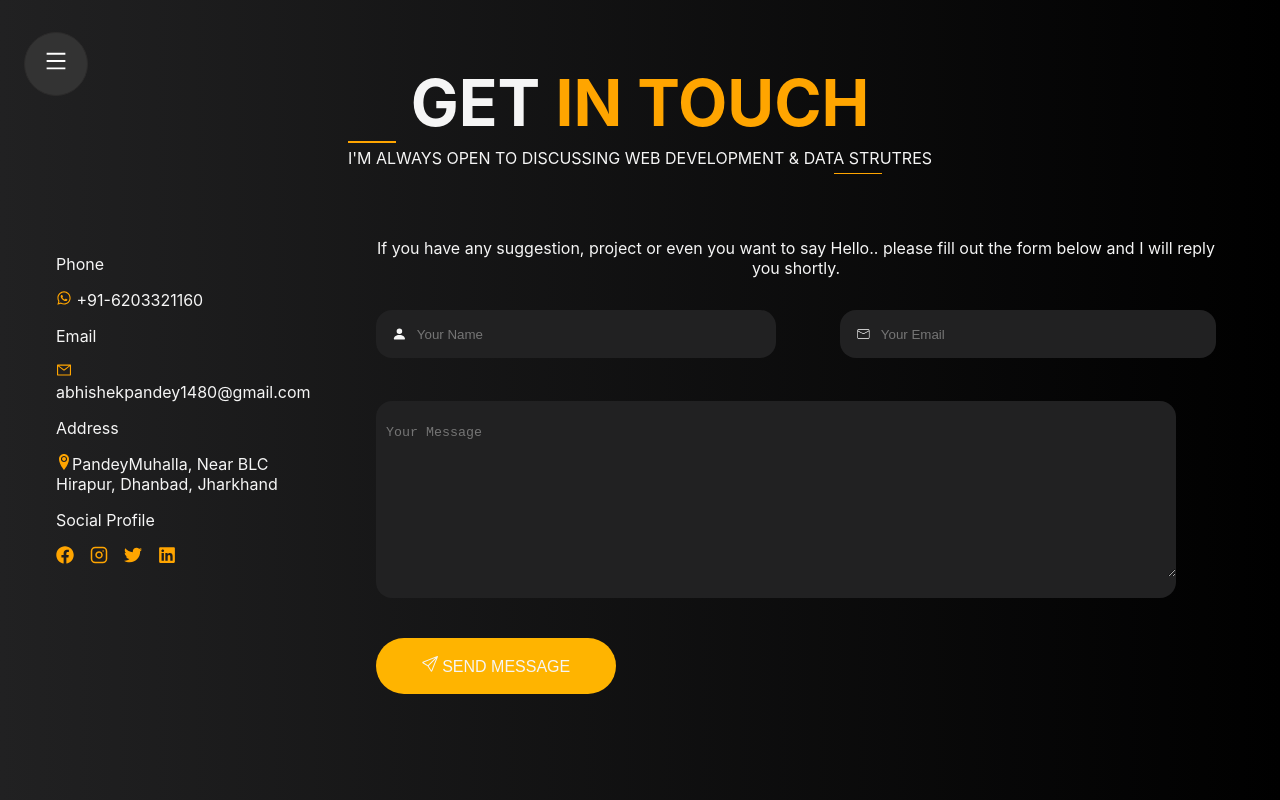
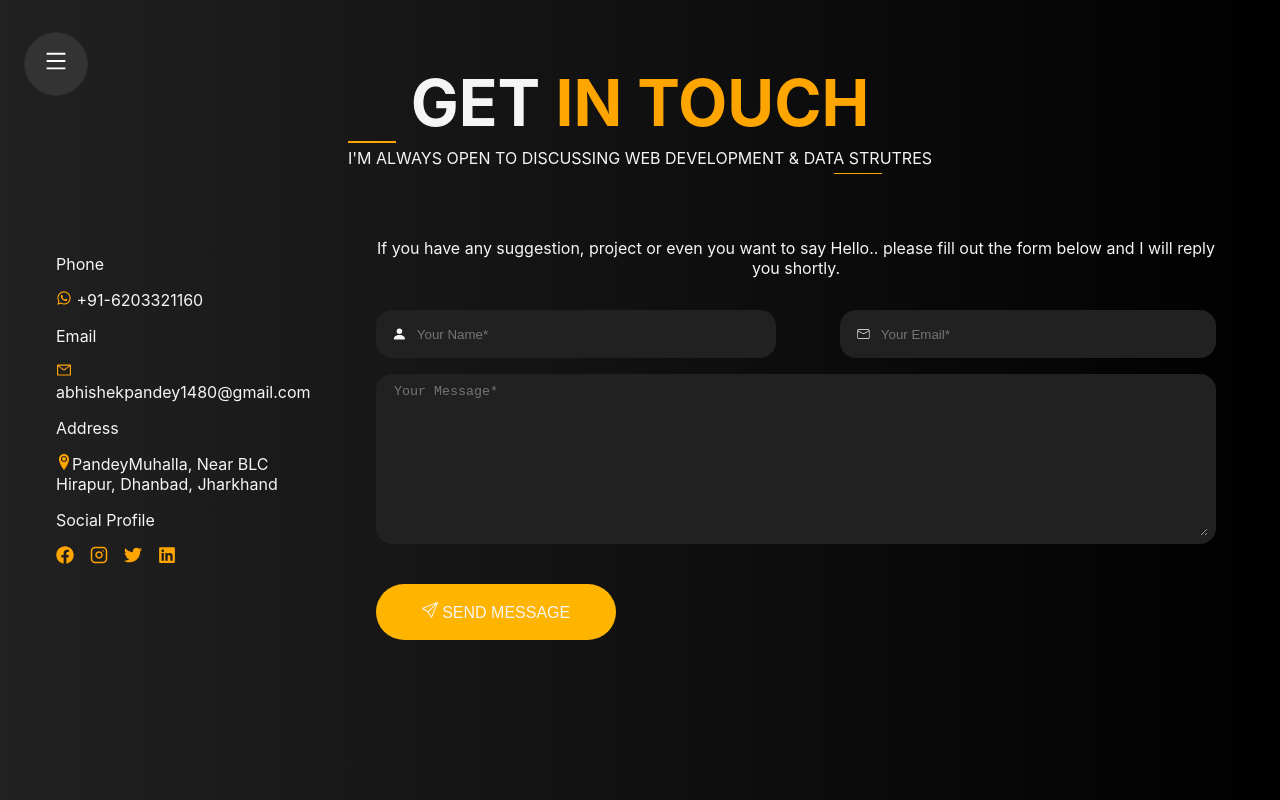
Before and after one commit to Abhishek2262/portfolio, a React (Create React App) app: page /Contact in a window 1280 px wide. Built offline with nearby package versions, Linux system fonts and the light colour scheme.

Commit message:
fixed and function button contact page

```diff
--- a/package.json
+++ b/package.json
@@ -7,6 +7,7 @@
     "@testing-library/react": "^13.4.0",
     "@testing-library/user-event": "^13.5.0",
     "animejs": "^3.2.1",
+    "axios": "^1.4.0",
     "react": "^18.2.0",
     "react-dom": "^18.2.0",
     "react-icons": "^4.8.0",
--- a/src/Components/Contact.css
+++ b/src/Components/Contact.css
@@ -121,11 +121,14 @@
 }
 .messg-cnt{
     /* height: 8rem; */
-    width: 50rem;
+    width: 100%;
     background:  rgb(33, 33, 34) ;
+    padding: 0.5rem;
     border: 0;
     display: flex;
     align-items: center;
+    margin-top: 1rem;
+
     /* height: 3rem; */
     border-radius: 1rem;
 }
@@ -139,6 +142,10 @@
     color: whitesmoke;
     border-radius: 2rem;
     background-color:  rgb(255, 180, 0);
+    transition: 0.5s ease all;
+}
+.btn-cnt:hover{
+    background-color: rgb(52, 52, 52);
 }
 .phn-cnt, .email-cnt1, .address-cnt, .social-cnt{
     margin: 1rem;
--- a/src/Components/Contact.js
+++ b/src/Components/Contact.js
@@ -1,55 +1,171 @@
-import React from "react";
-import{MdWhatsapp} from "react-icons/md";
-import{AiOutlineMail} from "react-icons/ai";
-import{BsPersonFill} from"react-icons/bs";
-import {BsSend} from"react-icons/bs";
-import {ImLocation2} from "react-icons/im";
-import {FaFacebook, FaTwitter,FaLinkedin} from "react-icons/fa";
+import React, { useState } from "react";
+import { MdWhatsapp } from "react-icons/md";
+import { AiOutlineMail } from "react-icons/ai";
+import { BsPersonFill } from "react-icons/bs";
+import { BsSend } from "react-icons/bs";
+import { ImLocation2 } from "react-icons/im";
+import { FaFacebook, FaTwitter, FaLinkedin } from "react-icons/fa";
 import Navbar from "./Navbar";
-import{CiMail} from"react-icons/ci";
-import{FiInstagram} from "react-icons/fi";
+import { CiMail } from "react-icons/ci";
+import { FiInstagram } from "react-icons/fi";
+import axios from 'axios';
+
 
 import "./Contact.css";
 
-const Contact=()=>{
-    return(
+const Contact = () => {
+
+    const [email, setEmail] = useState("");
+    const [name, setName] = useState("");
+    const [message, setMessage] = useState("");
+
+
+
+    const submitForm = async () => {
+
+        if(name.trim.length > 0 && message.trim.length > 0){
+            axios.post('https://formspree.io/f/xgejonqj', {name, email, message})
+            .then((data) => {
+                alert('Message sent successfully!')
+
+            })
+            .catch((err) => {
+            alert('error occurred: ', err);
+            });
+        }else{
+            alert('Enter valid name and message!')
+
+        }
+
+    }
+
+
+
+  return (
     <>
       <div className="bg-contact">
-              <div className="nav-cnt1">  <Navbar/></div>
+        <div className="nav-cnt1">
+          {" "}
+          <Navbar />
+        </div>
         <div className="contact-cntr">
-                    <h1 className="contact-heading">GET <span className="s1">IN TOUCH</span></h1>
+          <h1 className="contact-heading">
+            GET <span className="s1">IN TOUCH</span>
+          </h1>
           <div className="subhead">
-                        <div className="linecnt"></div><div>I'M ALWAYS OPEN TO DISCUSSING WEB DEVELOPMENT & DATA STRUTRES</div>
+            <div className="linecnt"></div>
+            <div>
+              I'M ALWAYS OPEN TO DISCUSSING WEB DEVELOPMENT & DATA STRUTRES
+            </div>
             <div className="linecnt2"></div>
           </div>
           <div className="contact-detail-cntr">
             <div className="info-dest">
               <div className="phn-cnt">Phone</div>
-                            <div className="phn-cnt"><MdWhatsapp className="icon-cnt"/> +91-6203321160</div>
+              <div className="phn-cnt">
+                <MdWhatsapp className="icon-cnt" /> +91-6203321160
+              </div>
               <div className="email-cnt1">Email</div>
-                            <div className="email-cnt1"><AiOutlineMail className="icon-cnt"/> abhishekpandey1480@gmail.com</div>
+              <div className="email-cnt1">
+                <AiOutlineMail className="icon-cnt" />{" "}
+                abhishekpandey1480@gmail.com
+              </div>
               <div className="address-cnt">Address</div>
-                            <div className="address-cnt"><ImLocation2 className="icon-cnt"/>PandeyMuhalla, Near BLC Hirapur, Dhanbad, Jharkhand</div>
+              <div className="address-cnt">
+                <ImLocation2 className="icon-cnt" />
+                PandeyMuhalla, Near BLC Hirapur, Dhanbad, Jharkhand
+              </div>
               <div className="social-cnt">Social Profile</div>
-                            <div className="icon-cnt-social"> <div><a href= {"https://www.facebook.com/profile.php?id=100006377015116"}><FaFacebook className="icon-f" /></a></div> <div><a href={"https://www.instagram.com/abhishekpandey22/"}><FiInstagram className="icon-i"/></a></div> <div><a href={"https://twitter.com/abhishe14002262"}><FaTwitter className="icon-t"/></a></div><div><a href={"https://www.linkedin.com/in/abhishek-pandey-6953201b7/"}><FaLinkedin className="icon-l"/></a></div></div>
+              <div className="icon-cnt-social">
+                {" "}
+                <div>
+                  <a
+                    href={
+                      "https://www.facebook.com/profile.php?id=100006377015116"
+                    }
+                  >
+                    <FaFacebook className="icon-f" />
+                  </a>
+                </div>{" "}
+                <div>
+                  <a href={"https://www.instagram.com/abhishekpandey22/"}>
+                    <FiInstagram className="icon-i" />
+                  </a>
+                </div>{" "}
+                <div>
+                  <a href={"https://twitter.com/abhishe14002262"}>
+                    <FaTwitter className="icon-t" />
+                  </a>
+                </div>
+                <div>
+                  <a
+                    href={
+                      "https://www.linkedin.com/in/abhishek-pandey-6953201b7/"
+                    }
+                  >
+                    <FaLinkedin className="icon-l" />
+                  </a>
+                </div>
+              </div>
             </div>
             <div className="input-desk">
-                            <div>If you have any suggestion, project or even you want to say Hello.. please fill out the form below and I will reply you shortly.</div>
-                            <div className="input-cntr">
+              <div>
+                If you have any suggestion, project or even you want to say
+                Hello.. please fill out the form below and I will reply you
+                shortly.
+              </div>
+              <form
+                className="input-cntr"
+                onSubmit={(E) => {E.preventDefault(); submitForm();}}
+                // action="https://formspree.io/f/xgejonqj"
+                // method="POST"
+              >
                 <div className="input-cntr1">
-                            <div className="name-cnt"><BsPersonFill/><input className="input-box" placeholder="Your Name" ></input></div> <div className="email-cnt"><CiMail/><input className="input-box" placeholder="Your Email" ></input></div>
+                  <label className="name-cnt">
+                    <BsPersonFill />
+                    <input
+                    required
+                      className="input-box"
+                      name="name"
+                      value={name}
+                      onChange={(e) => setName(e.target.value)}
+                      placeholder="Your Name*"
+                    ></input>{" "}
+                  </label>
+                  <label className="email-cnt">
+                    <CiMail />
+                    <input
+                        required
+                        value={email}
+                      onChange={(e) => setEmail(e.target.value)}
+                      className="input-box"
+                      name="email"
+                      type="email"
+                      placeholder="Your Email*"
+                    ></input>
+                  </label>
                 </div>
-                            <div className="messg-cnt"><textarea placeholder="Your Message" className="input-box"  rows="10"></textarea></div>
-                            </div>
+                <label className="messg-cnt">
+                  <textarea
+                    required
+                    value={message}
+                      onChange={(e) => setMessage(e.target.value)}
+                    placeholder="Your Message*"
+                    className="input-box"
+                    name="message"
+                    rows="10"
+                  ></textarea>
+                </label>
 
-                            <div><button className="btn-cnt"><BsSend/> SEND MESSAGE</button></div>
-
+                <button className="btn-cnt"type="submit" >
+                  <BsSend /> SEND MESSAGE
+                </button>
+              </form>
             </div>
           </div>
-
         </div>
       </div>
     </>
-    )
-}
+  );
+};
 export default Contact;
```
Also changed, not shown: 1 other file (tests, documents, lock files or other folders). Lines whose indentation alone changed are shown as unchanged.
